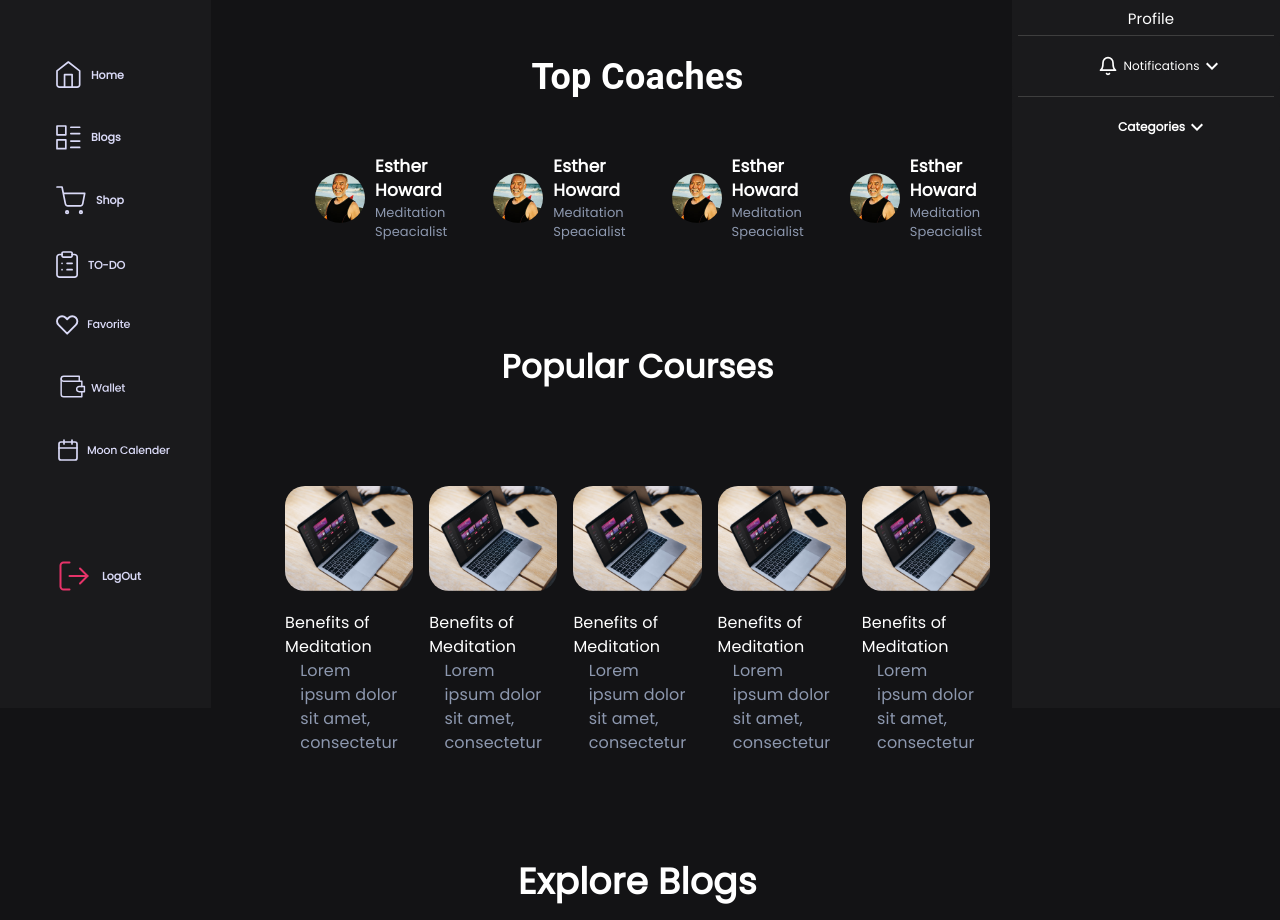
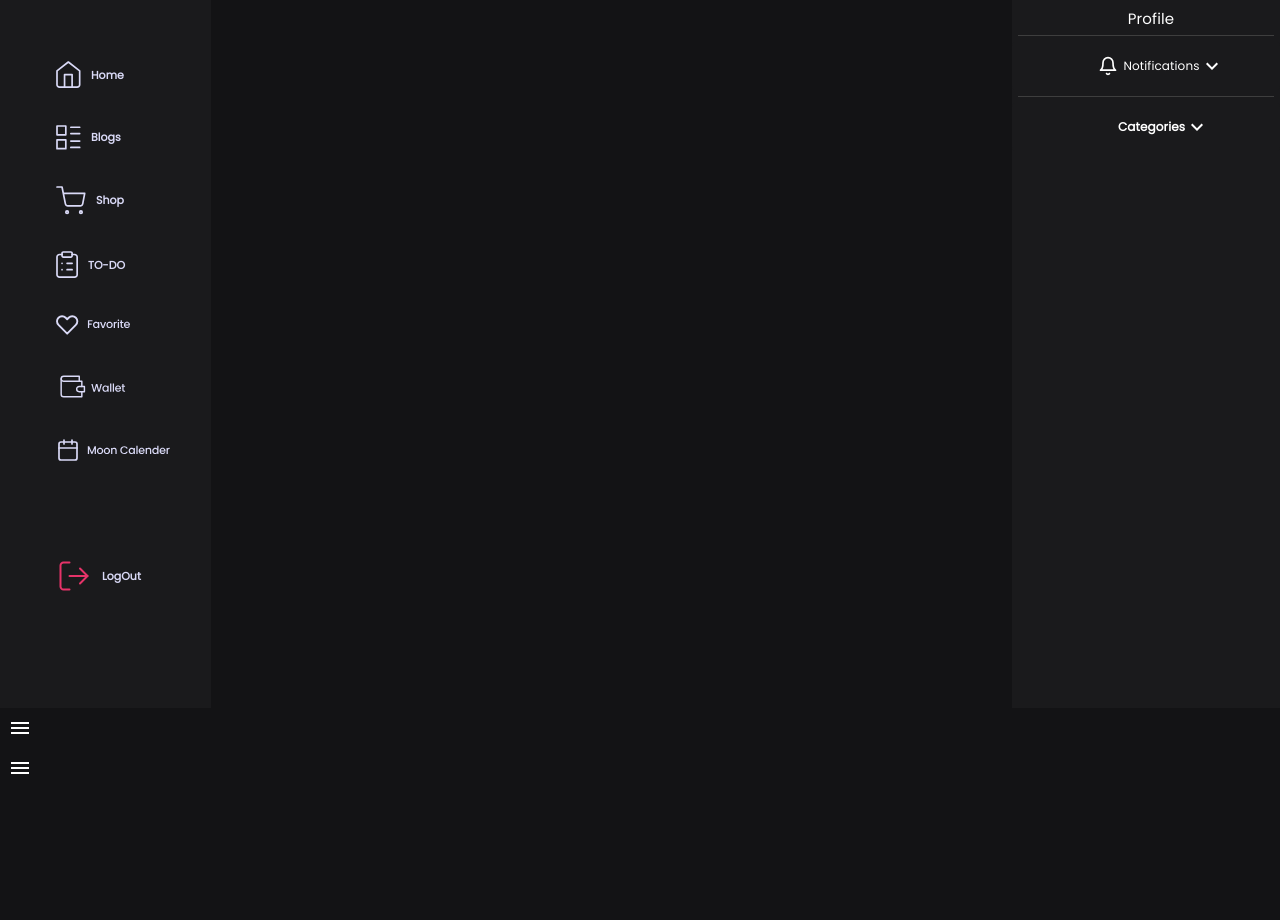
Before and after one commit to saadwaqas688/Evolove, a React (Create React App) app: page /test in a window 1280 px wide. Shown: the part 92-1012 px from the top of the page. After the commit the page ends 880 px from the top, so only its background shows below. Built offline with nearby package versions, Linux system fonts and the light colour scheme.

Commit message:
minor changes in app wrapper

```diff
--- a/src/Components/UI/AppWrapper/AppWrapperMain/AppWrapper.jsx
+++ b/src/Components/UI/AppWrapper/AppWrapperMain/AppWrapper.jsx
@@ -15,11 +15,9 @@ import { Colors } from "../../../../config/palette";
 import SideBarCategoriesAccordion from "../../SideBarCategoriesAccordion/SideBarCategoriesAccordion";
 import BoxCom from "../../BoxCom/BoxCom";
 import SearchBar from "../../SearchBar/SearchBarMain/SearchBar";
-import PopularCoursesHome from "../../../Containers/Auth/HomeOnBoarding/PopularCoursesHome/PopularCoursesHomeMain/PopularCoursesHomeMain";
-import TopCoachesHome from "../../../Containers/Auth/HomeOnBoarding/TopCoachesHome/TopCoachesHomeMain/TopCoachesHome";
-import HomeExploreBlogs from "../../../Containers/Auth/HomeOnBoarding/ExploreBlogsHome/ExploreBlogsHomeMain/ExploreBlogsHomeMain";
+import { Outlet } from "react-router-dom";
 
-const AppWrapper = () => {
+const AppWrapper = ({children}) => {
   const [openDrawerLeft, setOpenDrawerLeft] = useState(false);
   const [openDrawerRight, setOpenDrawerRight] = useState(false);
 
@@ -45,10 +43,7 @@ const AppWrapper = () => {
 
 <BoxCom sx={{background:Colors.secondary,minHeight:"100vh",marginRight:{xs:"10px",md:"290px"},marginLeft:{xs:"10px",md:"285px"}}}>
           <SearchBar/>
-          <TopCoachesHome/>
-          <PopularCoursesHome/>
-          <HomeExploreBlogs/>
-
+          <Outlet />
           </BoxCom>
      {  isMatch  && <>
             <DrawerComp  anchor="left" width="211px" type="persistent" isOpen={true}>
--- a/src/Routes/ApplicationRoutes.jsx
+++ b/src/Routes/ApplicationRoutes.jsx
@@ -13,6 +13,7 @@ import ForgetPassword from "../Components/Containers/Auth/ForgetPassword/ForgetP
 import VerifyCode from "../Components/Containers/Auth/VerifyCode/VerifyCodeMain/VerifyCode";
 import VerifyCodeStepOne from "../Components/Containers/Auth/VerifyCodeStepOne/VerifyCodeStepOneMain/VerifyCodeStepOne";
 import Test from "../Test/Test";
+import AppWrapper from "../Components/UI/AppWrapper/AppWrapperMain/AppWrapper";
 
 const ApplicationRoutes = () => {
   return (
@@ -27,18 +28,21 @@ const ApplicationRoutes = () => {
 <Route path="/forgotPassword" element={<ForgetPassword/>} />
 <Route path="/VerifyCode" element={<VerifyCode/>} />
 <Route path="/verifyCodeStepOne" element={<VerifyCodeStepOne/>} />
+<Route element={<AppWrapper />}>
 <Route path="/test" element={<Test/>} />
-<Route path="/wallet" element={<Test/>} />
+{/*<Route path="/wallet" element={<Test/>} />
 <Route path="/shop" element={<Test/>} />
 
 <Route path="/home" element={<Test/>} />
 
-<Route path="/blogs" element={<Test/>} />
+ <Route path="/blogs" element={<Test/>} />
 <Route path="/todo" element={<Test/>} />
 <Route path="/favorite" element={<Test/>} />
 <Route path="/moonCalender" element={<Test/>} />
 <Route path="/categories/consciousbusiness" element={<Test/>} />
-<Route path="/categories/naturalmedicine" element={<Test/>} />
+<Route path="/categories/naturalmedicine" element={<Test/>} /> */}
+
+</Route>
 
 
 
--- a/src/Test/Test.jsx
+++ b/src/Test/Test.jsx
@@ -10,7 +10,7 @@ const Test = () => {
     // <div style={{height:"100vh",background:"white"}}>
     <div>
       {/* <TextFieldWrapper/> */}
-      <AppWrapper/>
+      {/* <AppWrapper/> */}
       {/* <TextField id="outlined-basic"
       label="Outlined"
        variant="outlined"
```
